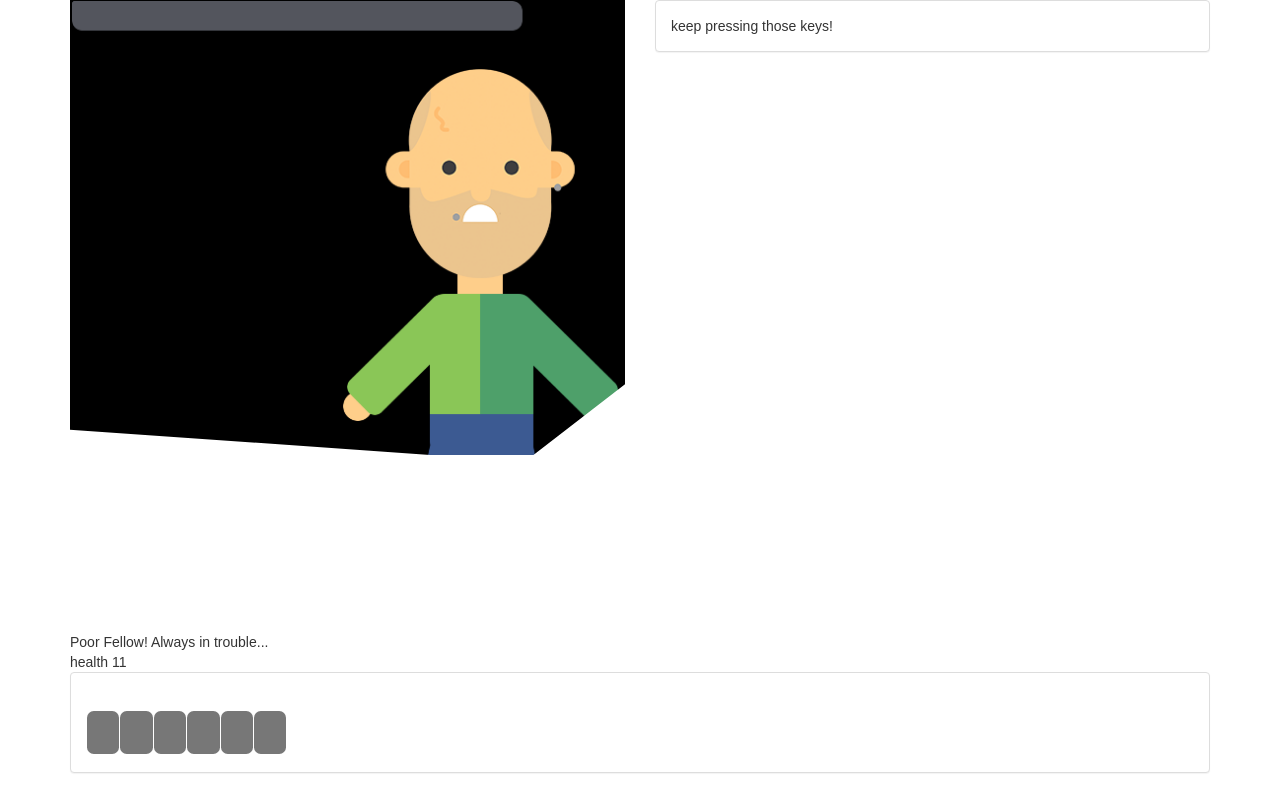
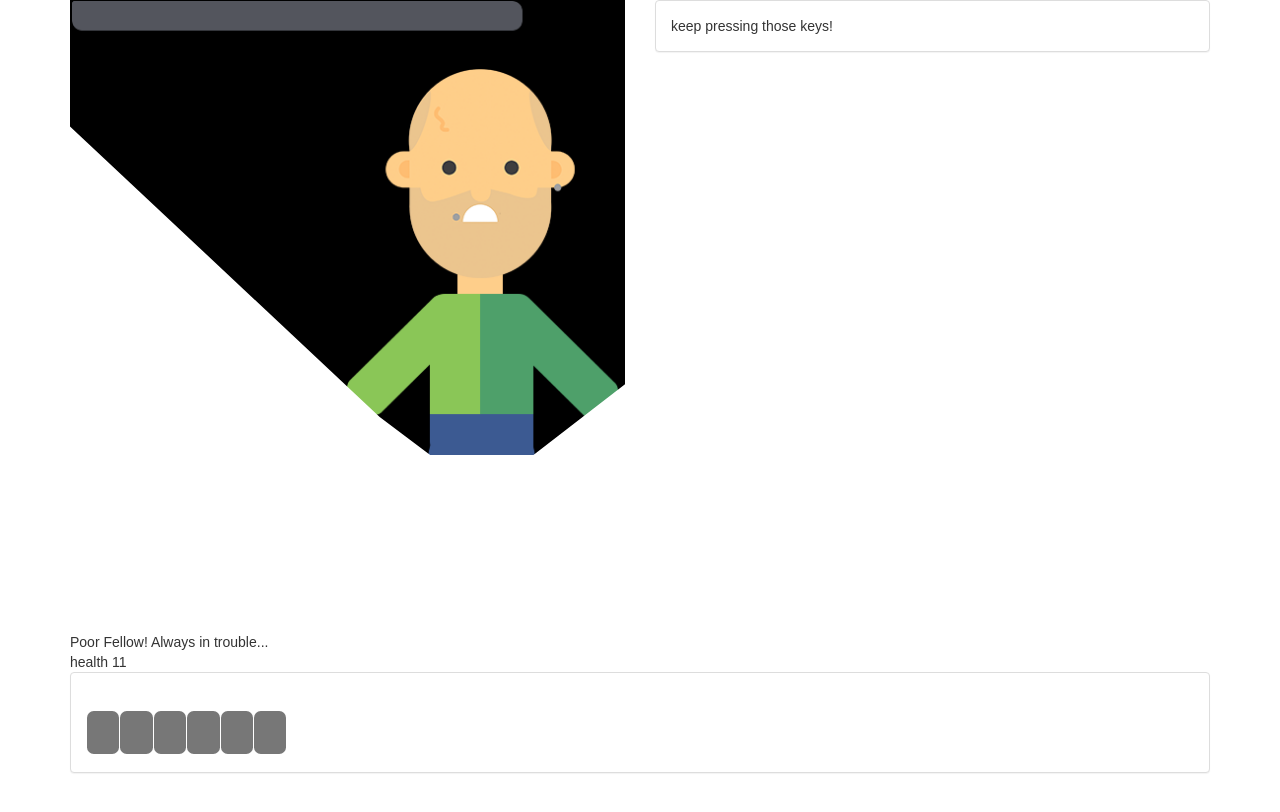
Before and after one commit to tvainio/hirsi, a React (Create React App) app: page / in a window 1280 px wide. Shown: the top 812 px of the page. Built offline with nearby package versions, Linux system fonts and the light colour scheme.

Commit message:
added one more clippath

```diff
--- a/src/components/PoorFellow.jsx
+++ b/src/components/PoorFellow.jsx
@@ -10,9 +10,9 @@ const clipPolygons = [
   "polygon(0% 0%, 100% 0%, 100% 100%, 0% 100%)", //3
   "polygon(0% 0%, 100% 0%, 100% 100%, 0% 100%)", //4
   "polygon(0% 0%, 100% 0%, 100% 100%, 0% 100%)", //5
-  "polygon(0% 0%, 100% 0%, 100% 46.5%, 100% 72%,100% 60.8%,83.5% 72%, 64.9% 72%, 0% 68%, 0% 46.5%)", //6 both arms
+  "polygon(0% 0%, 100% 0%, 100% 72%, 100% 60.8%, 83.5% 72%, 64.9% 72%, 55.8% 66%, 0% 20%)", //6 both arms
 
-  "polygon(0% 0%, 100% 0%, 100% 46.5%, 100% 72%,100% 60.8%, 83.5% 72%, 64.9% 72%, 64.9% 46.5%, 0% 46.5%)", //7 arm
+  "polygon(0% 0%, 100% 0%, 100% 72%, 100% 60.8%, 83.5% 72%, 64.9% 72%, 64.9% 46.5%, 0% 46.5%)", //7 arm
   "polygon(0% 0%, 100% 0%, 100% 46.5%, 83.5% 46.5%, 83.5% 72%, 64.9% 72%, 64.9% 46.5%, 0% 46.5%)", //8 corpus
   "polygon(0% 0%, 100% 0%, 100% 46.5%, 0% 46.5%)", //9 Neck
   "polygon(0% 0%, 100% 0%, 100% 44%, 0% 44%)", //10; Head
```
